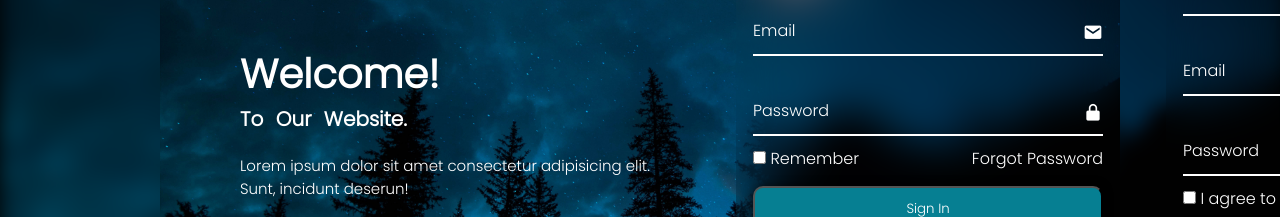
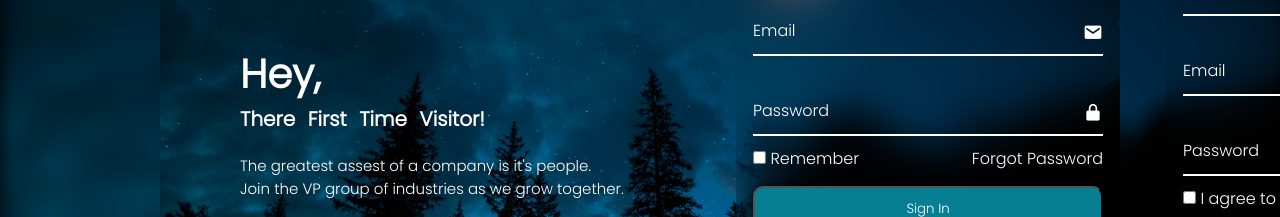
Before and after one commit to Vinaypaliwal123/LandingPage, a plain HTML site: page index.html in a window 1280 px wide. Shown: the part 298-515 px from the top of the page. Drawn offline with nearby package versions, Linux system fonts and the light colour scheme.

Commit message:
Update index.html

```diff
--- a/index.html
+++ b/index.html
@@ -33,9 +33,9 @@
             </div>
 
             <div class="intro">
-                <h2>Welcome!</h2>
-                <h3>To Our Website.</h3>
-                <p>Lorem ipsum dolor sit amet consectetur adipisicing elit. Sunt, incidunt deserun!</p>
+                <h2>Hey,</h2>
+                <h3>There First Time Visitor!</h3>
+                <p>The greatest assest of a company is it's people.<br>Join the VP group of industries as we grow together.</p>
                 <div class="contact">
                     <a href=""><i class='bx bxl-instagram'></i></a>
                     <a href=""><i class='bx bxl-linkedin-square' ></i></a>
```
